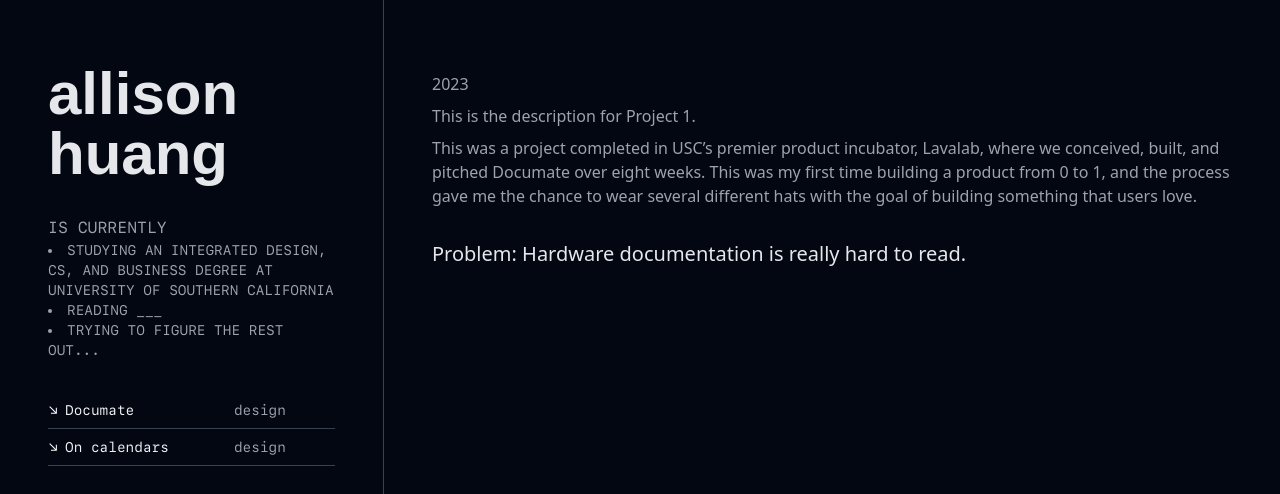
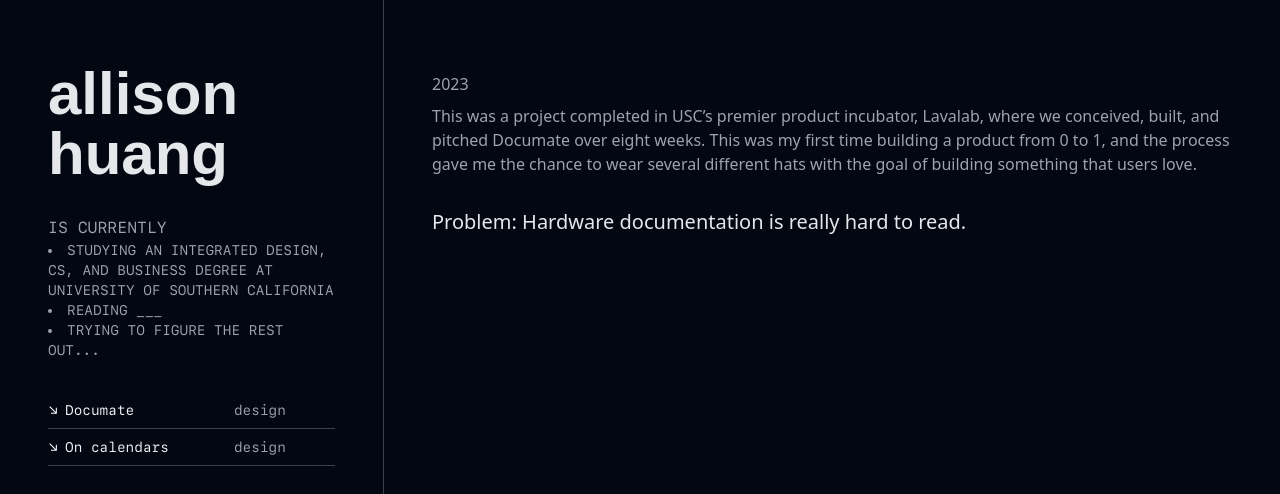
Before and after one commit to acyhuang/www.acyhuang, a React (Create React App) app: page /documate in a window 1280 px wide. Shown: the top 494 px of the page. Built offline with nearby package versions, Linux system fonts and the light colour scheme; a web font is replaced by a local one.

Commit message:
Update postHeader.js

```diff
--- a/src/components/postHeader.js
+++ b/src/components/postHeader.js
@@ -3,7 +3,6 @@ import React from 'react';
 const Post = ({ title, tag, date, description }) => (
   <div>
     <p>{date}</p>
-    <p>{description}</p>
   </div>
 );
 
```
